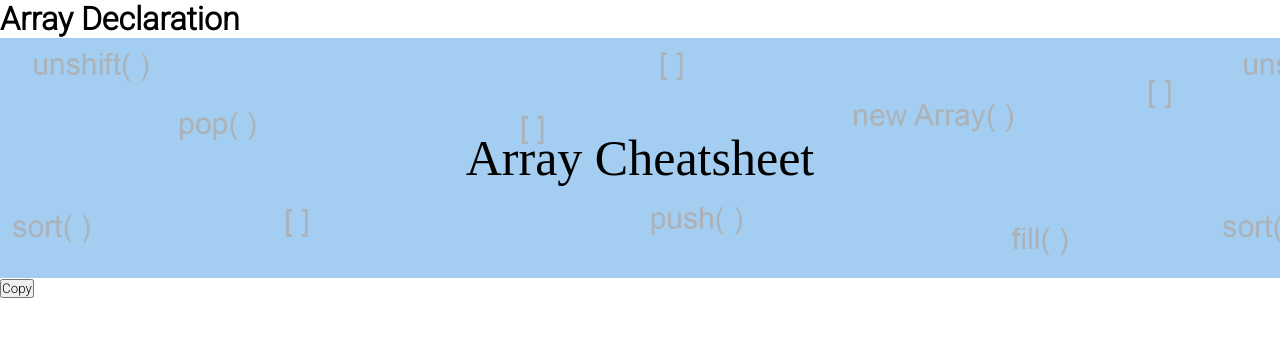
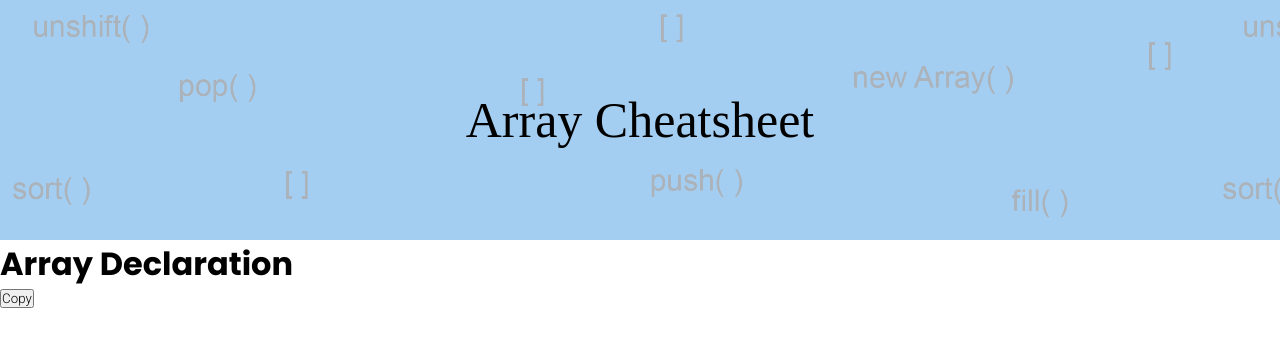
Before and after one commit to abrusu-collins/JS-Cheatsheet, a React (Create React App) app: page /array in a window 1280 px wide. Shown: the top 346 px of the page. Built offline with nearby package versions, Linux system fonts and the light colour scheme; a web font is replaced by a local one.

Commit message:
poppins going crazy

```diff
--- a/src/components/Cheatsheets/Array/Array.jsx
+++ b/src/components/Cheatsheets/Array/Array.jsx
@@ -2,10 +2,10 @@
   return (
     <>
       <div className="array">
-        <h1>Array Declaration</h1>
         <div className="banner_head">Array Cheatsheet</div>
-      </div>
+
       <div className="declare_array">
+      <h2>Array Declaration</h2>
         <button
           onClick={() => {
             navigator.clipboard.writeText("Copy this text to clipboard");
@@ -15,6 +15,7 @@
           Copy
         </button>
       </div>
+      </div>
     </>
   );
 }
--- a/src/sass/_array.scss
+++ b/src/sass/_array.scss
@@ -1,4 +1,11 @@
 .array {
+  & .declare_array {
+    & h2 {
+      font-family: "Poppins", sans-serif;
+      font-size: 32px;
+    }
+  }
+
   & .banner_head {
     font-family: "Aboreto", cursive;
     background: $hero_background url("../img/banner.png");
--- a/src/sass/_config.scss
+++ b/src/sass/_config.scss
@@ -1,7 +1,6 @@
 @import url("https://fonts.googleapis.com/css2?family=Roboto:wght@300&display=swap");
 @import url("https://fonts.googleapis.com/css2?family=Aboreto&display=swap");
-@import url('https://fonts.googleapis.com/css2?family=Poppins&display=swap');
-
+@import url('https://fonts.googleapis.com/css2?family=Poppins:wght@700&display=swap');
 $hero_background: #a3cef1;
 $button_backgroundcolor: #0066ff;
 $code_background: #183153;
```
Also changed, not shown: src/styles/index.css.
